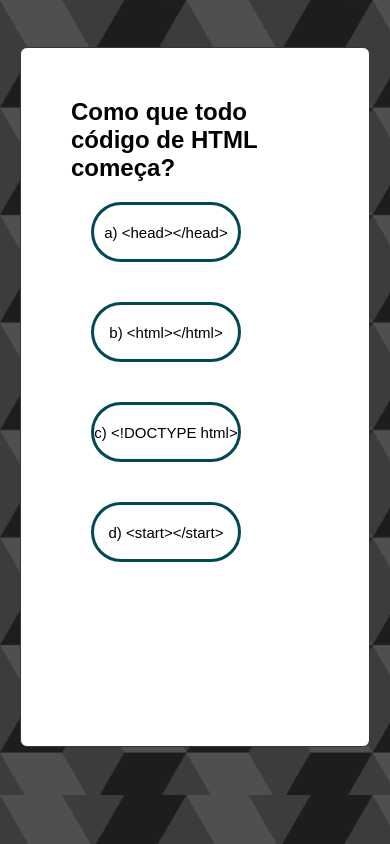
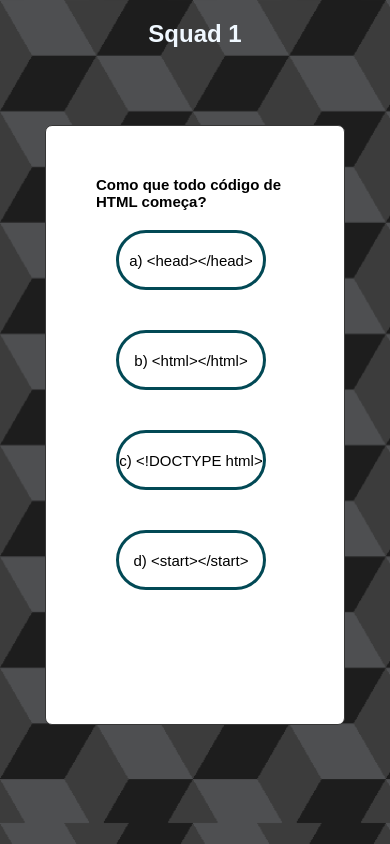
Before and after one commit to JuniorReisx/quizteste2, a plain HTML site: page index.html in a window 390 px wide. Drawn offline with Linux system fonts and the light colour scheme.

Commit message:
tudo preonto

```diff
--- a/index.html
+++ b/index.html
@@ -8,12 +8,24 @@
 </head>
 <body>
   <header>
+    <nav>
+      <h1>Squad 1</h1>
+    </nav>
+
 
   </header>
   <main>
-    <div id="quiz-container">
-      <h2 id="question"></h2>
-      <div id="alternatives"></div>
+
+    <section>
+
+      <div id="quiz-container">
+        <h2 id="question"></h2>
+        <div id="alternatives">
+
+      </section>
+
+
+      </div>
     </div>
 
 
--- a/script.js
+++ b/script.js
@@ -27,10 +27,11 @@ function mostraPergunta() {
   const perguntaAtual = perguntas[iPerguntaAtual]
   divPergunta.innerHTML = ""
   divPergunta.textContent = perguntaAtual.pergunta
+
   divAlternativas.innerHTML = ""
 
 //ou perguntaAtual.alternativas.length
-  for (let i = 0; i < 4; i++) {
+  for (let i = 0; i <= 3; i++) {
     const alternativa = perguntaAtual.alternativas[i]
     const botao = document.createElement("button")
     botao.textContent = alternativa
@@ -50,6 +51,7 @@ function verificar(botaoApertado) {
     alert("Vixi você errou, reinicie o quiz e tente de novo")
    const botaoReiniciar = document.createElement("button")
   botaoReiniciar.textContent = "Reiniciar Quiz"
+
   botaoReiniciar.addEventListener("click", reiniciarQuiz)
   divAlternativas.appendChild(botaoReiniciar)
   botaoReiniciar.style.backgroundColor= "red"
--- a/style.css
+++ b/style.css
@@ -15,10 +15,14 @@ main{
   align-items: center;
 }
 
+h1{
+  color: aliceblue; text-align: center;
+}
+
 body {
 
     height: 100%;
-    background-image: url(./back.png);
+    background-image: url(./img/back.png);
     background-size: cover;
   font-family: Arial, sans-serif;
   margin: 20px;
@@ -37,9 +41,19 @@ body {
 }
 @media screen and (max-width: 500px) {
 
+button {
+  width: 100px;
+  height: 30px;
+  margin: 10px;
+}
+
 #quiz-container {
+ display: flex;
+ flex-direction: column;
+  height: 600px;
 
-  height: 700px;
+  width: 300px;
+  font-size: 10px;
 
  }
 }
```
Also changed, not shown: img/back.png (renamed from back.png).
